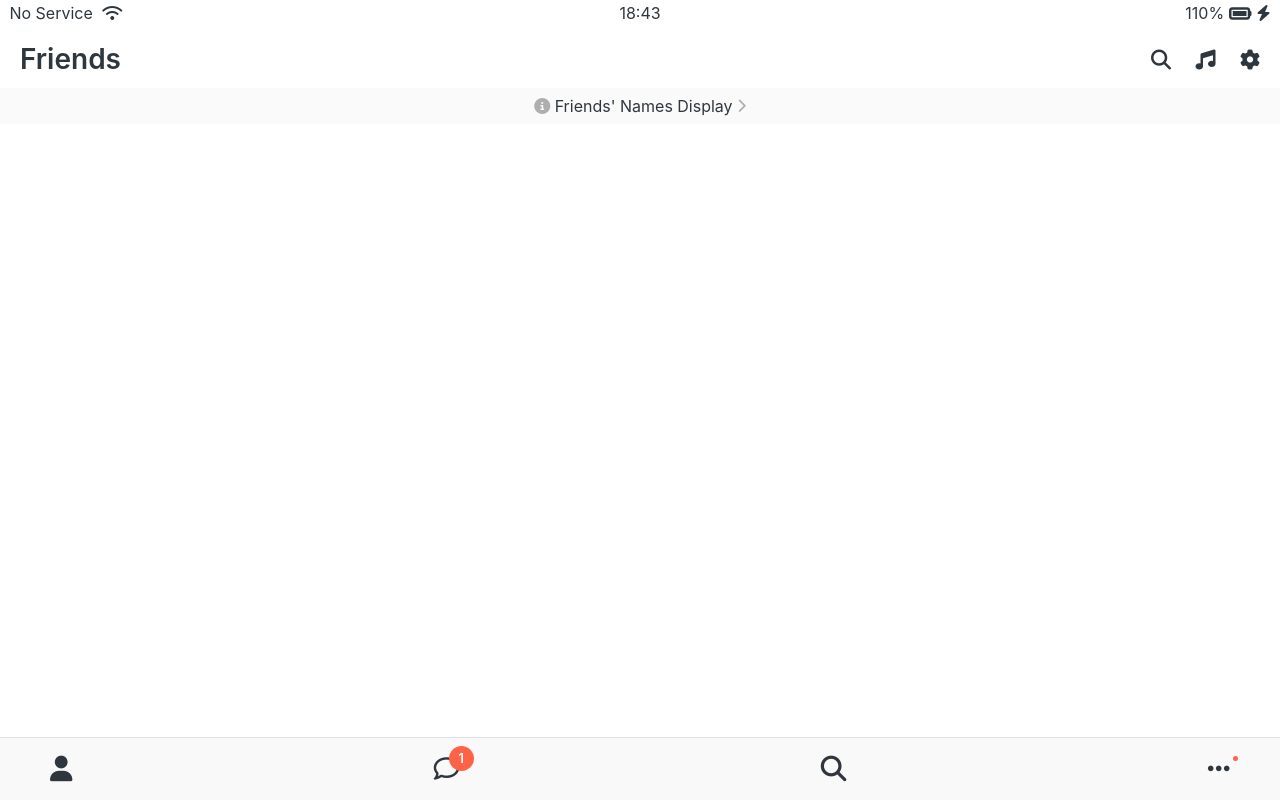
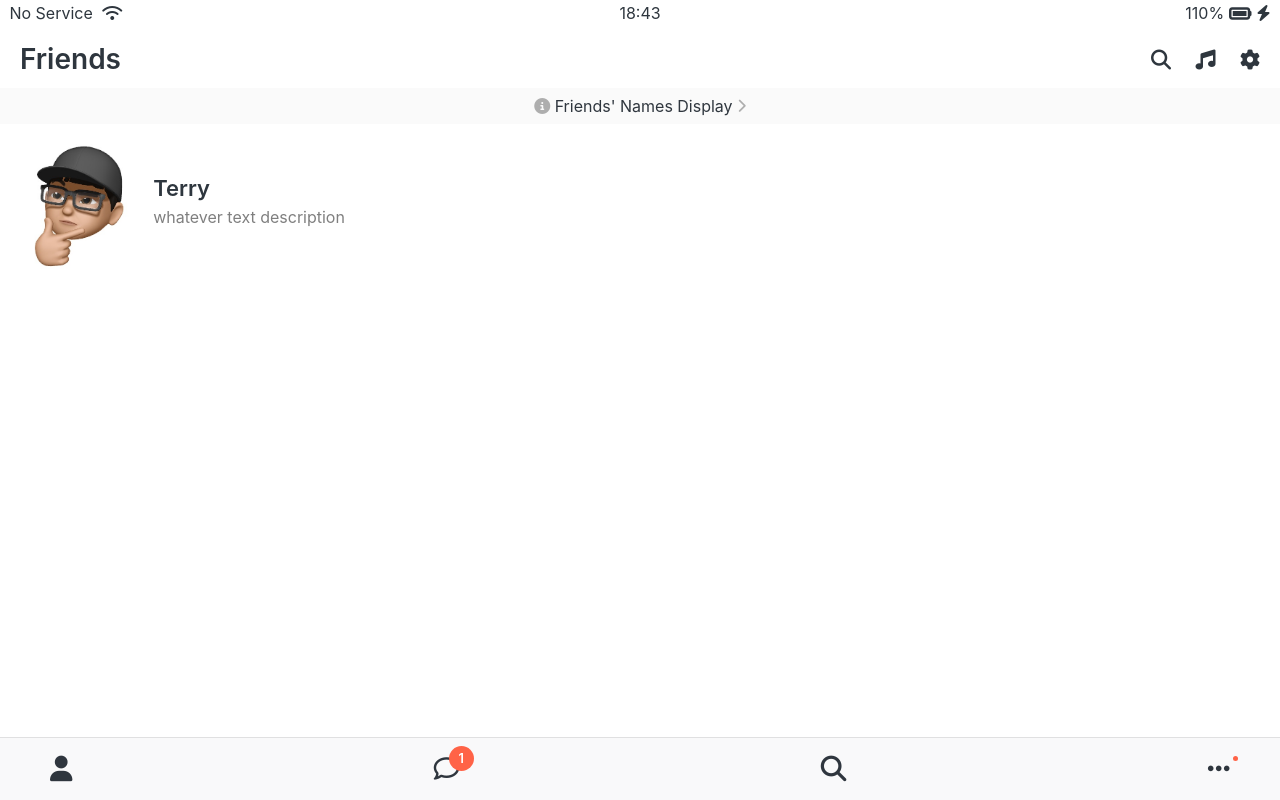
Before and after one commit to leegeepum/kokoa-clone-2020, a plain HTML site: page friends.html in a window 1280 px wide. Drawn offline with Linux system fonts and the light colour scheme.

Commit message:
6.16 User Component part One

```diff
--- /dev/null
+++ b/css/components/user-component.css
@@ -0,0 +1,17 @@
+.user-component,
+.user-component__column:first-child {
+  display: flex;
+  align-items: center;
+}
+.user-component__avatar {
+  width: 25%;
+  height: auto;
+}
+.user-component__name {
+  font-weight: 600;
+  font-size: 22px;
+}
+.user-component__description {
+  margin-top: 10px;
+  color: rgba(0, 0, 0, 0.5);
+}
--- a/css/styles.css
+++ b/css/styles.css
@@ -5,6 +5,7 @@
 @import "components/status-bar.css";
 @import "components/nav-bar.css";
 @import "components/screen-header.css";
+@import "components/user-component.css";
 
 /* screens */
 @import "screens/login.css";
--- a/friends.html
+++ b/friends.html
@@ -40,6 +40,17 @@
       <i class="fas fa-chevron-right fa-sm"></i>
     </a>
 
+    <div class="user-component">
+      <div class="user-component__column">
+        <img src="img/me.jpeg" alt="" class="user-component__avatar" />
+        <div class="user-component__text">
+          <h4 class="user-component__name">Terry</h4>
+          <h6 class="user-component__description">whatever text description</h6>
+        </div>
+      </div>
+      <div class="user-component__column"></div>
+    </div>
+
     <nav class="nav" style="font-size: 0.8rem">
       <ul class="nav__ul">
         <li class="nav__list">
```
Also changed, not shown: img/me.jpeg (added).
